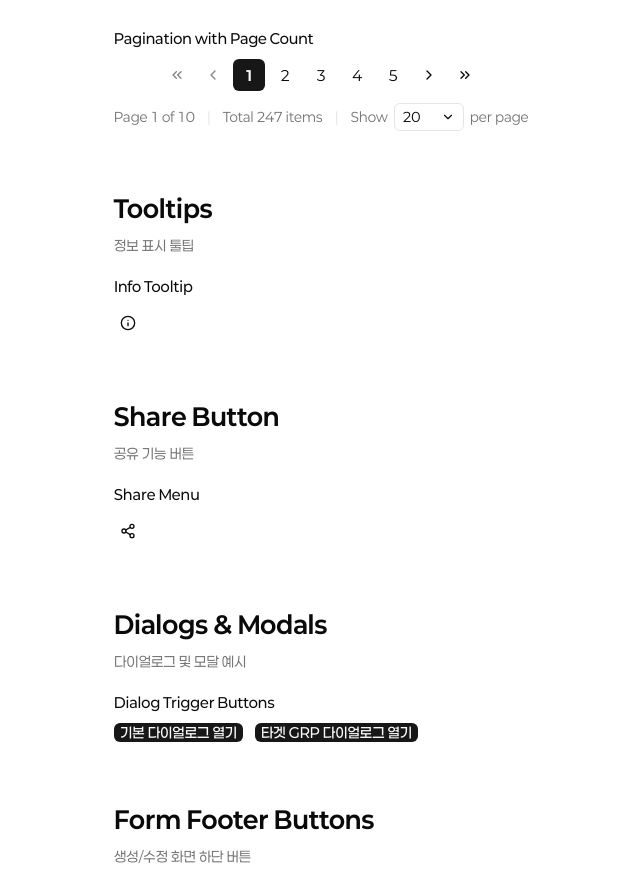
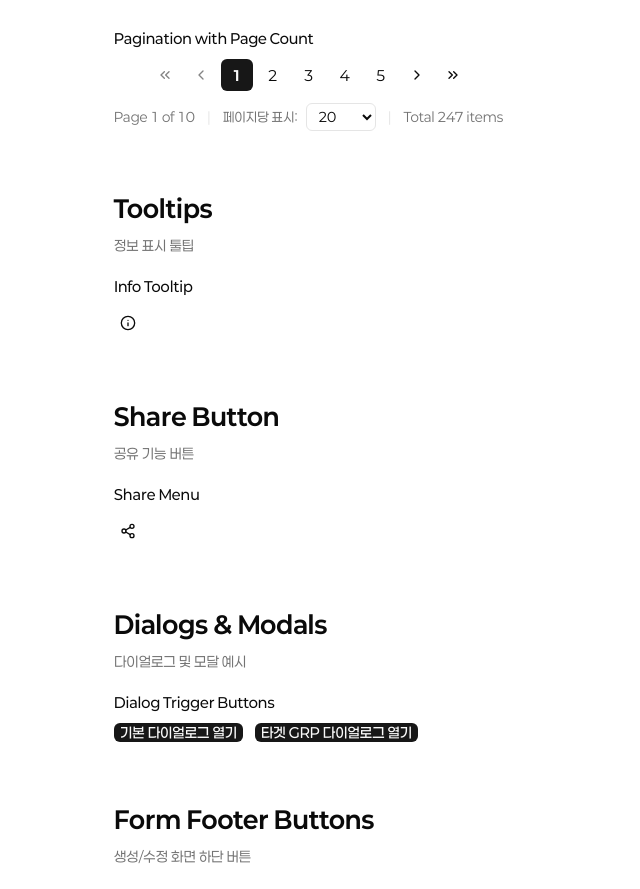
Before and after one commit to taetaej/ReadySet, a React (Vite) app: page /component in a window 1280 px wide. Shown: the part 4254-5143 px from the top of the page, without its empty margins (286-926 px from the left). Built offline with nearby package versions, Linux system fonts and the light colour scheme.

Commit message:
fix: 페이지네이션 항목 수 선택을 실제 사용 방식으로 변경
- 커스텀 드롭다운 → select 태그로 변경
- 'Show X per page' → '페이지당 표시:' 한글로 변경
- 실제 프로젝트 스타일과 동일하게 수정

```diff
--- a/src/components/ComponentLibrary.tsx
+++ b/src/components/ComponentLibrary.tsx
@@ -67,7 +67,6 @@ export function ComponentLibrary() {
   // 페이지네이션 상태
   const [currentPage, setCurrentPage] = useState(1)
   const [itemsPerPage, setItemsPerPage] = useState(20)
-  const [showItemsPerPageDropdown, setShowItemsPerPageDropdown] = useState(false)
   const totalPages = 10
 
   // 공유 메뉴 상태
@@ -1144,14 +1143,16 @@ export function ComponentLibrary() {
               }}>
                 <span>Page {currentPage} of {totalPages}</span>
                 <span style={{ color: 'hsl(var(--border))' }}>|</span>
-                <span>Total 247 items</span>
-                <span style={{ color: 'hsl(var(--border))' }}>|</span>
 
                 {/* 페이지당 항목 수 선택 */}
-                <div style={{ position: 'relative', display: 'flex', alignItems: 'center', gap: '6px' }}>
-                  <span>Show</span>
-                  <button
-                    onClick={() => setShowItemsPerPageDropdown(!showItemsPerPageDropdown)}
+                <div style={{ display: 'flex', alignItems: 'center', gap: '8px' }}>
+                  <span>페이지당 표시:</span>
+                  <select
+                    value={itemsPerPage}
+                    onChange={(e) => {
+                      setItemsPerPage(Number(e.target.value))
+                      setCurrentPage(1)
+                    }}
                     className="input"
                     style={{
                       width: '70px',
@@ -1159,46 +1160,18 @@ export function ComponentLibrary() {
                       height: '28px',
                       minHeight: '28px',
                       cursor: 'pointer',
-                      display: 'flex',
-                      justifyContent: 'space-between',
-                      alignItems: 'center',
                       fontSize: '13px'
                     }}
                   >
-                    <span>{itemsPerPage}</span>
-                    <ChevronDown size={14} />
-                  </button>
-                  <span>per page</span>
+                    <option value={10}>10</option>
+                    <option value={20}>20</option>
+                    <option value={50}>50</option>
+                    <option value={100}>100</option>
+                  </select>
+                </div>
 
-                  {showItemsPerPageDropdown && (
-                    <div className="dropdown" style={{
-                      position: 'absolute',
-                      bottom: '100%',
-                      left: '50%',
-                      transform: 'translateX(-50%)',
-                      marginBottom: '4px',
-                      minWidth: '70px',
-                      zIndex: 1000
-                    }}>
-                      {[10, 20, 50, 100].map((count) => (
-                        <button
-                          key={count}
-                          onClick={() => {
-                            setItemsPerPage(count)
-                            setShowItemsPerPageDropdown(false)
-                          }}
-                          className="dropdown-item"
-                          style={{
-                            backgroundColor: itemsPerPage === count ? 'hsl(var(--muted))' : 'transparent',
-                            justifyContent: 'center'
-                          }}
-                        >
-                          {count}
-                        </button>
-                      ))}
-                    </div>
-                  )}
-                </div>
+                <span style={{ color: 'hsl(var(--border))' }}>|</span>
+                <span>Total 247 items</span>
               </div>
             </div>
           </ComponentGroup>
```
